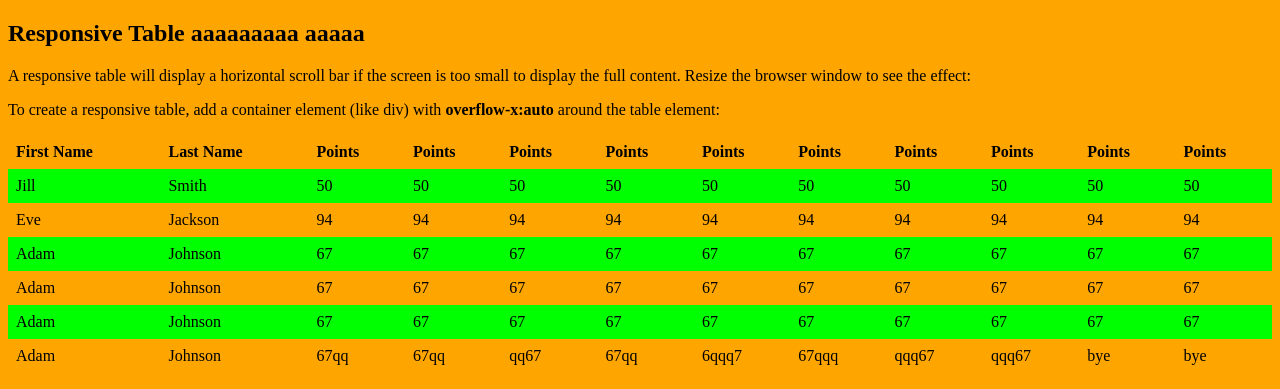
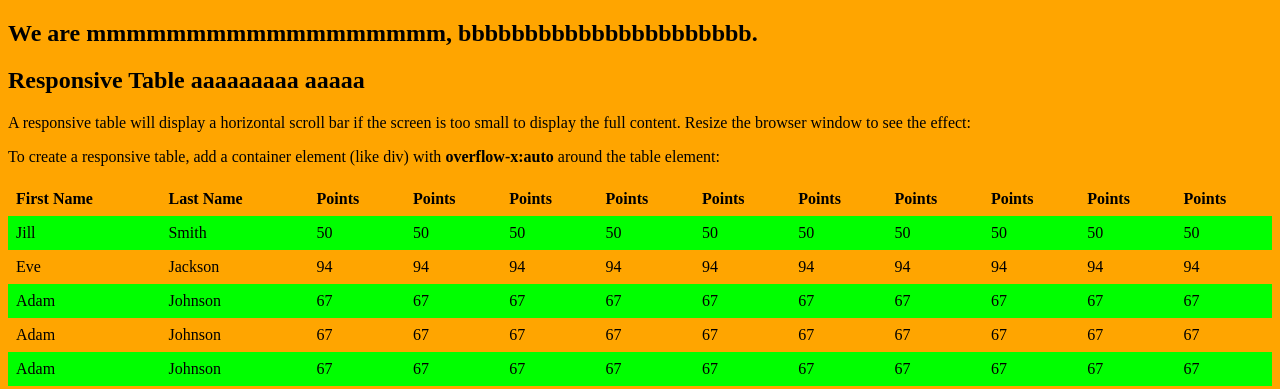
Before and after one commit to davinkse/sithu, a plain HTML site: page index.html in a window 1280 px wide. Shown: the top 389 px of the page. Drawn offline with Linux system fonts and the light colour scheme.

Commit message:
Update index.html

```diff
--- a/index.html
+++ b/index.html
@@ -33,7 +33,7 @@ div.ex2 {
 </head>
 <body bgcolor="orange">
 
-
+<h2> We are mmmmmmmmmmmmmmmmmm, bbbbbbbbbbbbbbbbbbbbbb.
 
 <h2>Responsive Table aaaaaaaaa aaaaa </h2>
 <p>A responsive table will display a horizontal scroll bar if the screen is too
```
